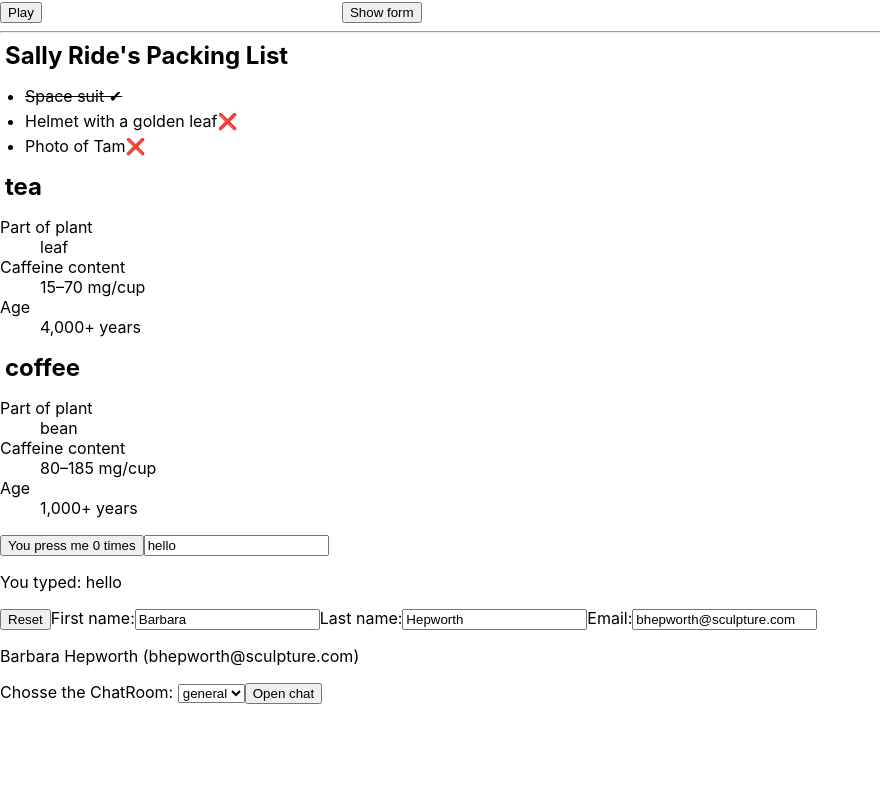
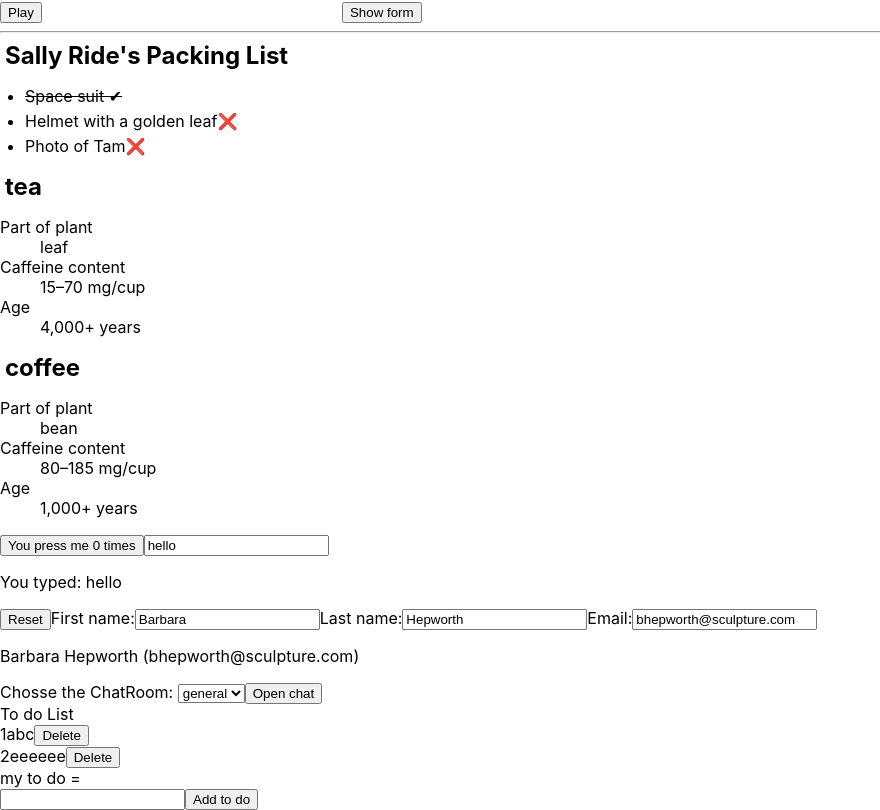
Before and after one commit to TranLeKhanhDuyen/Knowledge, a React (Create React App) app in the folder example/my-app/: page / in a window 1280 px wide. Shown: the part 1189-1999 px from the top of the page, without its empty margins (0-880 px from the left). Before the commit the page ends 1893 px from the top, so only its background shows below. Built offline with nearby package versions, Linux system fonts and the light colour scheme; grey boxes are pictures that could not be loaded.

Commit message:
feat: example todo app

```diff
--- a/example/my-app/src/App.jsx
+++ b/example/my-app/src/App.jsx
@@ -12,6 +12,7 @@ import Counter from "./components/UseSate/Counter";
 import MyInput from "./components/UseSate/MyInput";
 import FormSate from "./components/UseSate/Form";
 import ChatRoomApp from "./components/UseEffect/ChatRoom";
+import Todo from "./components/Todo/Todo";
 
 function App() {
   return (
@@ -28,6 +29,7 @@ function App() {
       <MyInput />
       <FormSate />
       <ChatRoomApp />
+      <Todo />
     </div>
   );
 }
--- /dev/null
+++ b/example/my-app/src/components/Todo/Todo.jsx
@@ -0,0 +1,45 @@
+const { useState } = require("react");
+
+const Todo = () => {
+  const [newTodo, setNewTodo] = useState("");
+  const [listTodo, setListTodo] = useState([
+    { id: "1", value: "abc" },
+    { id: "2", value: "eeeeee" },
+  ]);
+
+  const handleChangeInput = (e) => {
+    setNewTodo(e.target.value);
+  };
+
+  const handelAddTodo = () => {
+    setListTodo([
+      ...listTodo,
+      { id: Math.floor(Math.random() * 1000 + 1), value: newTodo },
+    ]);
+  };
+
+  const handleDeleteTodo = (todoId) => {
+    let newFilter = listTodo.filter((item) => item.id !== todoId);
+    setListTodo(newFilter);
+  };
+
+  return (
+    <>
+      <div>To do List</div>
+      {listTodo.map((todo, index) => {
+        return (
+          <div>
+            {index + 1}
+            {todo.value}
+            <button onClick={() => handleDeleteTodo(todo.id)}>Delete</button>
+          </div>
+        );
+      })}
+      <div>my to do = {newTodo}</div>
+      <input type={"text"} onChange={handleChangeInput} />
+      <button onClick={handelAddTodo}>Add to do</button>
+    </>
+  );
+};
+
+export default Todo;
```
